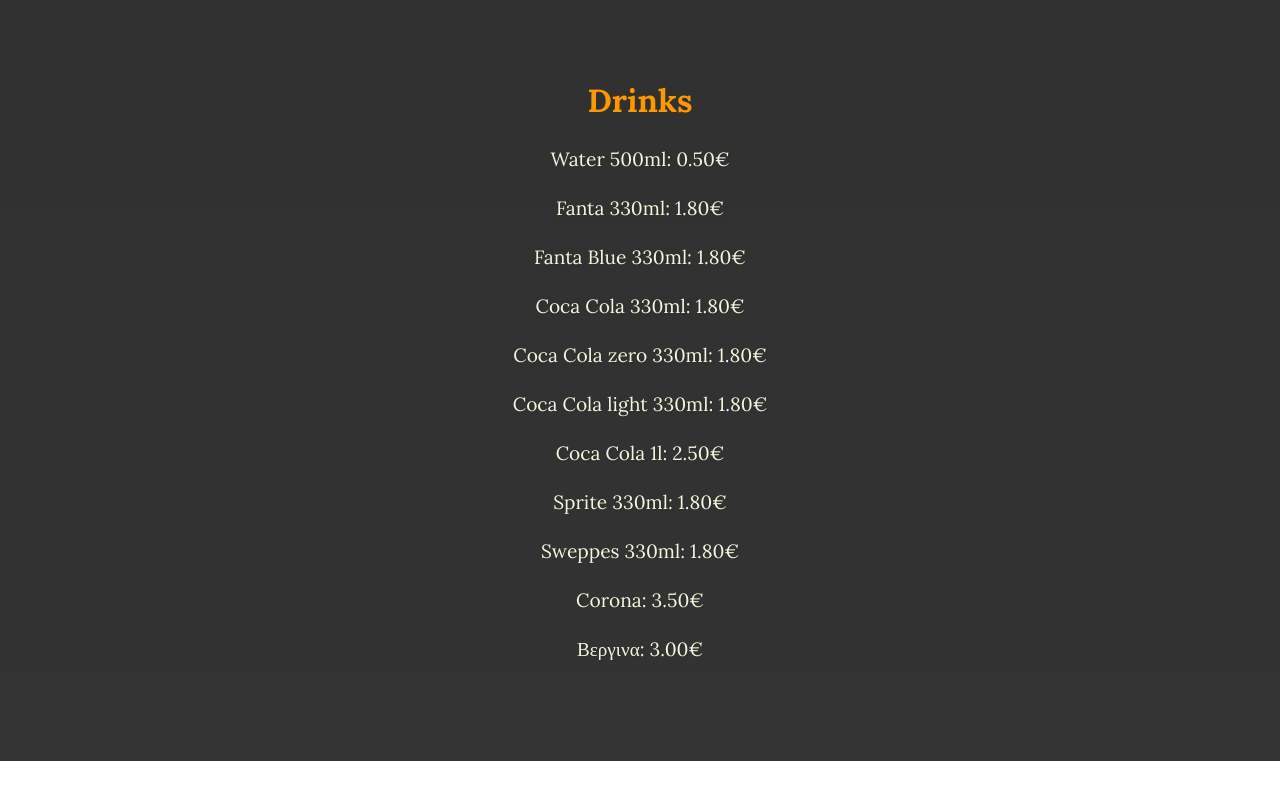
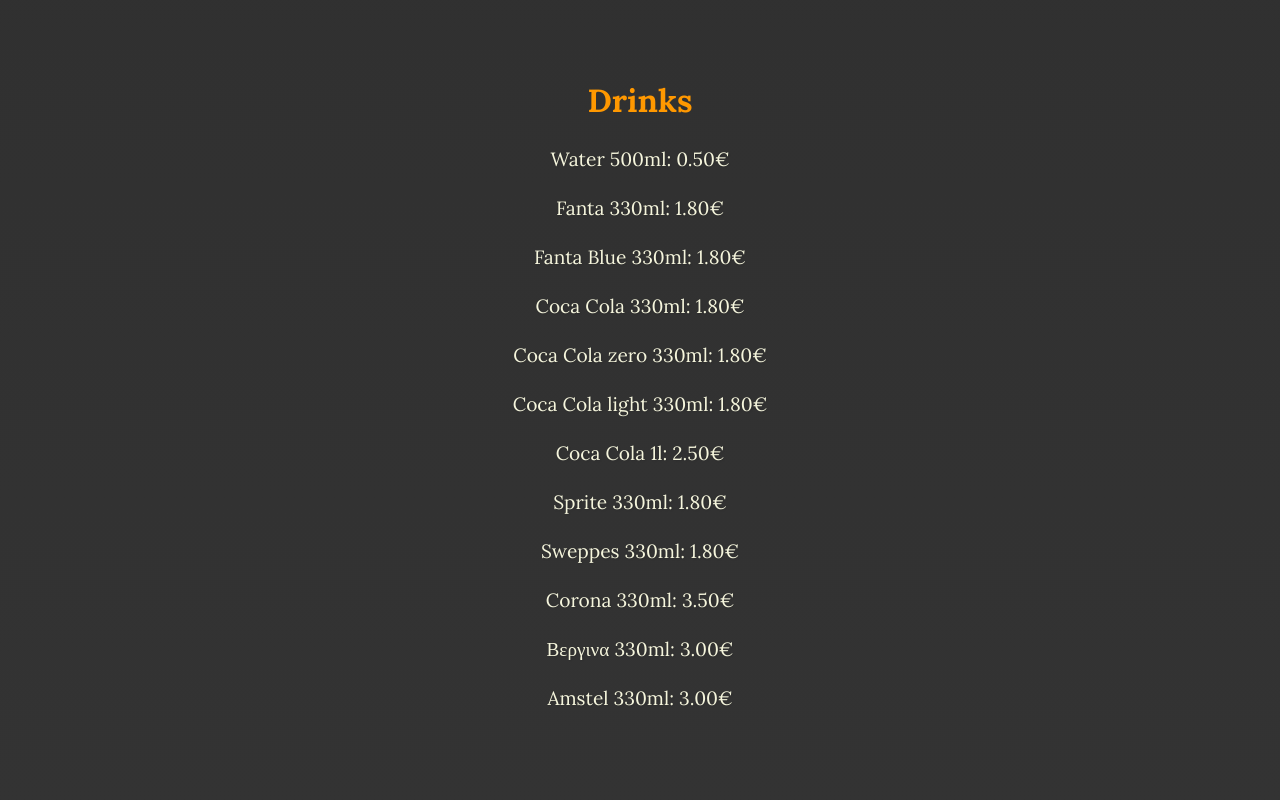
Before and after one commit to shaurmaplus/menu., a plain HTML site: page index.html in a window 1280 px wide. Shown: the part 6925-7725 px from the top of the page. Before the commit the page ends 7686 px from the top, so only its background shows below. Drawn offline with Linux system fonts and the light colour scheme; a script that the page names is missing.

Commit message:
Update index.html

```diff
--- a/index.html
+++ b/index.html
@@ -340,8 +340,9 @@
                 <li>Coca Cola 1l: 2.50€</li>
                 <li>Sprite 330ml: 1.80€</li>
                 <li>Sweppes 330ml: 1.80€</li>
-                <li>Corona: 3.50€</li>
-                <li>Βεργινα: 3.00€</li>
+                <li>Corona 330ml: 3.50€</li>
+                <li>Βεργινα 330ml: 3.00€</li>
+	        <li>Amstel 330ml: 3.00€</li>
             </ul>
         </section>
     </div>
```
